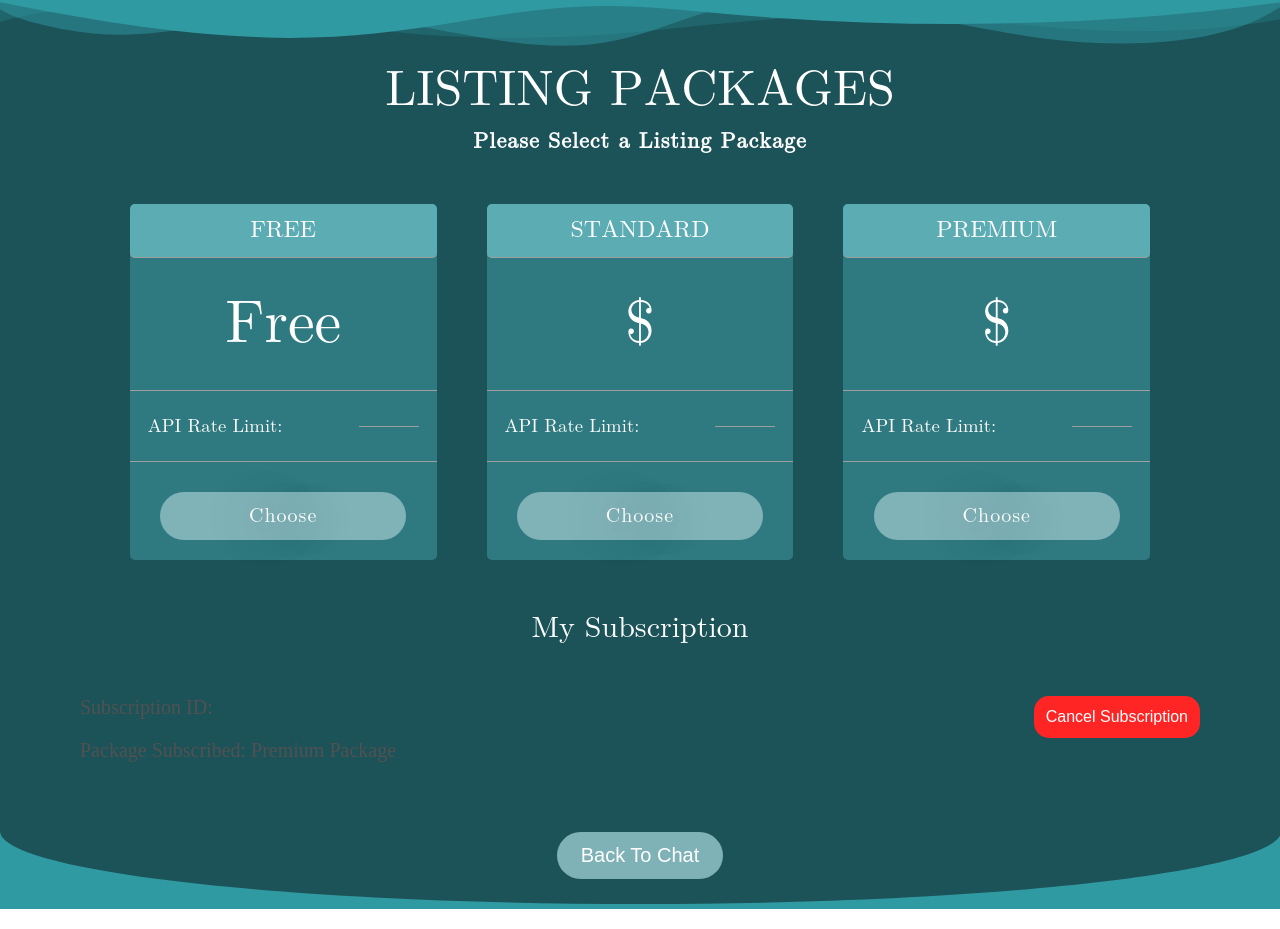
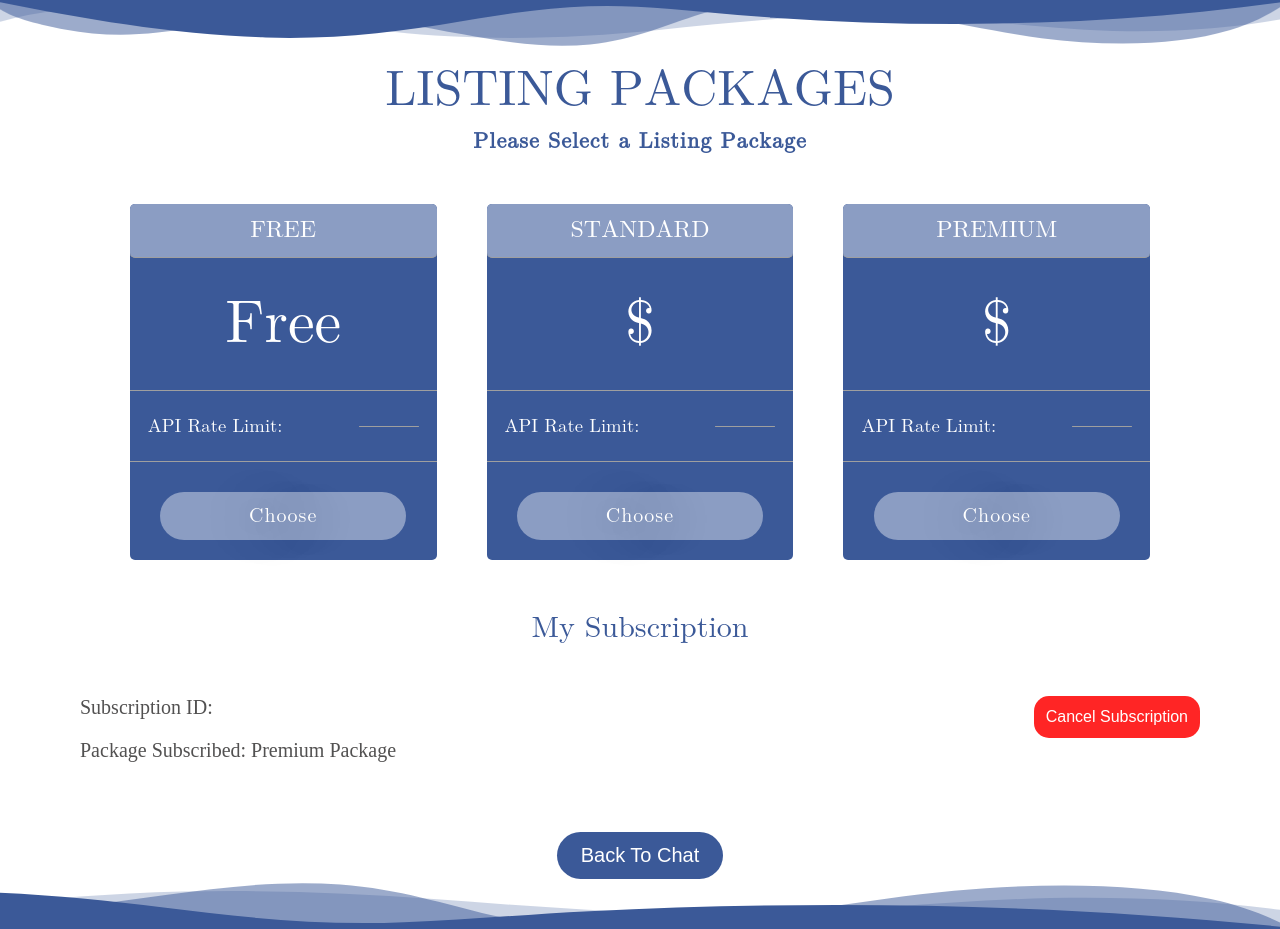
Before and after one commit to ShayanJamil519/Inworld-AI, a React (Create React App) app in the folder chat/: page /payment/1 in a window 1280 px wide. Built offline with nearby package versions, Linux system fonts and the light colour scheme; no server answers.

Commit message:
Payment Page Designed

```diff
--- a/chat/src/app/Payment/Payment.css
+++ b/chat/src/app/Payment/Payment.css
@@ -7,7 +7,7 @@
   text-align: center;
   font-family: auto;
   flex-direction: column;
-  background-color: #1b5358;
+  background-color: white;
   color: white;
   position: relative;
 }
@@ -30,7 +30,7 @@
 }
 
 .payment__container .custom-shape-divider-top-1681188123 .shape-fill {
-  fill: #309aa3;
+  fill: #3b5998;
 }
 
 .payment__container h1 {
@@ -38,6 +38,7 @@
   font-weight: 100;
   font-family: math;
   margin: 60px 0 8px 0;
+  color: #3b5998;
 }
 
 .payment__container h4 {
@@ -45,6 +46,7 @@
   font-size: 22px;
   margin-top: 0;
   margin-bottom: 50px;
+  color: #3b5998;
   letter-spacing: 1px;
 }
 
@@ -60,7 +62,7 @@
 .payment__card__container .payment__card {
   flex: 0.26;
   text-align: center;
-  background-color: #2f7a81;
+  background-color: #3b5998;
   border-radius: 5px;
 }
 
@@ -68,7 +70,7 @@
   text-transform: uppercase;
   font-weight: 100;
   font-family: math;
-  background: #5cacb3;
+  background: #8b9dc3;
   color: white;
 
   border-bottom: 1px solid #9f9f9f;
@@ -82,6 +84,7 @@
   font-family: math;
   margin: 0;
   font-size: 60px;
+  color: white;
 
   padding: 30px 0;
   border-bottom: 1px solid #9f9f9f;
@@ -106,7 +109,7 @@
   font-weight: 100;
   font-family: math;
   color: white;
-  background-color: #89c0c5;
+  background-color: #8b9dc3;
   padding: 0px 30px;
   border-radius: 5px;
 }
@@ -121,13 +124,13 @@
   border-radius: 50px;
   color: white;
   border: none;
-  background: #80b3b8;
+  background: #8b9dc3;
   font-family: math;
   text-shadow: 2px 2px 59px #000000;
   letter-spacing: 1px;
 }
 .payment__card button:hover {
-  background: #7aacb1;
+  background: #35508a;
 }
 
 .back {
@@ -136,11 +139,11 @@
   font-weight: 500;
   padding: 12px 0;
   width: 13%;
-  margin: 0px auto 30px auto;
+  margin: 0px auto 50px auto;
   border-radius: 50px;
   color: white;
   border: none;
-  background-color: #7fb2b7;
+  background-color: #3b5998;
 }
 
 .payment__container .my__package {
@@ -187,24 +190,25 @@
   color: #525151;
 }
 
-.payment__container .custom-shape-divider-bottom-1681188330 {
+.payment__container .custom-shape-divider-bottom-1681215205 {
   position: absolute;
   bottom: 0;
   left: 0;
   width: 100%;
   overflow: hidden;
   line-height: 0;
+  transform: rotate(180deg);
 }
 
-.payment__container .custom-shape-divider-bottom-1681188330 svg {
+.payment__container .custom-shape-divider-bottom-1681215205 svg {
   position: relative;
   display: block;
-  width: calc(100% + 1.3px);
-  height: 83px;
+  width: calc(136% + 1.3px);
+  height: 50px;
 }
 
-.payment__container .custom-shape-divider-bottom-1681188330 .shape-fill {
-  fill: #309aa3;
+.payment__container .custom-shape-divider-bottom-1681215205 .shape-fill {
+  fill: #3b5998;
 }
 
 /* Media Queries */
--- a/chat/src/app/Payment/Payment.jsx
+++ b/chat/src/app/Payment/Payment.jsx
@@ -172,7 +172,7 @@ const Payment = () => {
         </button>
       </div>
       {/* SVG Shape */}
-      <div class="custom-shape-divider-bottom-1681188330">
+      <div class="custom-shape-divider-bottom-1681215205">
         <svg
           data-name="Layer 1"
           xmlns="http://www.w3.org/2000/svg"
@@ -180,7 +180,17 @@ const Payment = () => {
           preserveAspectRatio="none"
         >
           <path
-            d="M600,112.77C268.63,112.77,0,65.52,0,7.23V120H1200V7.23C1200,65.52,931.37,112.77,600,112.77Z"
+            d="M0,0V46.29c47.79,22.2,103.59,32.17,158,28,70.36-5.37,136.33-33.31,206.8-37.5C438.64,32.43,512.34,53.67,583,72.05c69.27,18,138.3,24.88,209.4,13.08,36.15-6,69.85-17.84,104.45-29.34C989.49,25,1113-14.29,1200,52.47V0Z"
+            opacity=".25"
+            class="shape-fill"
+          ></path>
+          <path
+            d="M0,0V15.81C13,36.92,27.64,56.86,47.69,72.05,99.41,111.27,165,111,224.58,91.58c31.15-10.15,60.09-26.07,89.67-39.8,40.92-19,84.73-46,130.83-49.67,36.26-2.85,70.9,9.42,98.6,31.56,31.77,25.39,62.32,62,103.63,73,40.44,10.79,81.35-6.69,119.13-24.28s75.16-39,116.92-43.05c59.73-5.85,113.28,22.88,168.9,38.84,30.2,8.66,59,6.17,87.09-7.5,22.43-10.89,48-26.93,60.65-49.24V0Z"
+            opacity=".5"
+            class="shape-fill"
+          ></path>
+          <path
+            d="M0,0V5.63C149.93,59,314.09,71.32,475.83,42.57c43-7.64,84.23-20.12,127.61-26.46,59-8.63,112.48,12.24,165.56,35.4C827.93,77.22,886,95.24,951.2,90c86.53-7,172.46-45.71,248.8-84.81V0Z"
             class="shape-fill"
           ></path>
         </svg>
```
